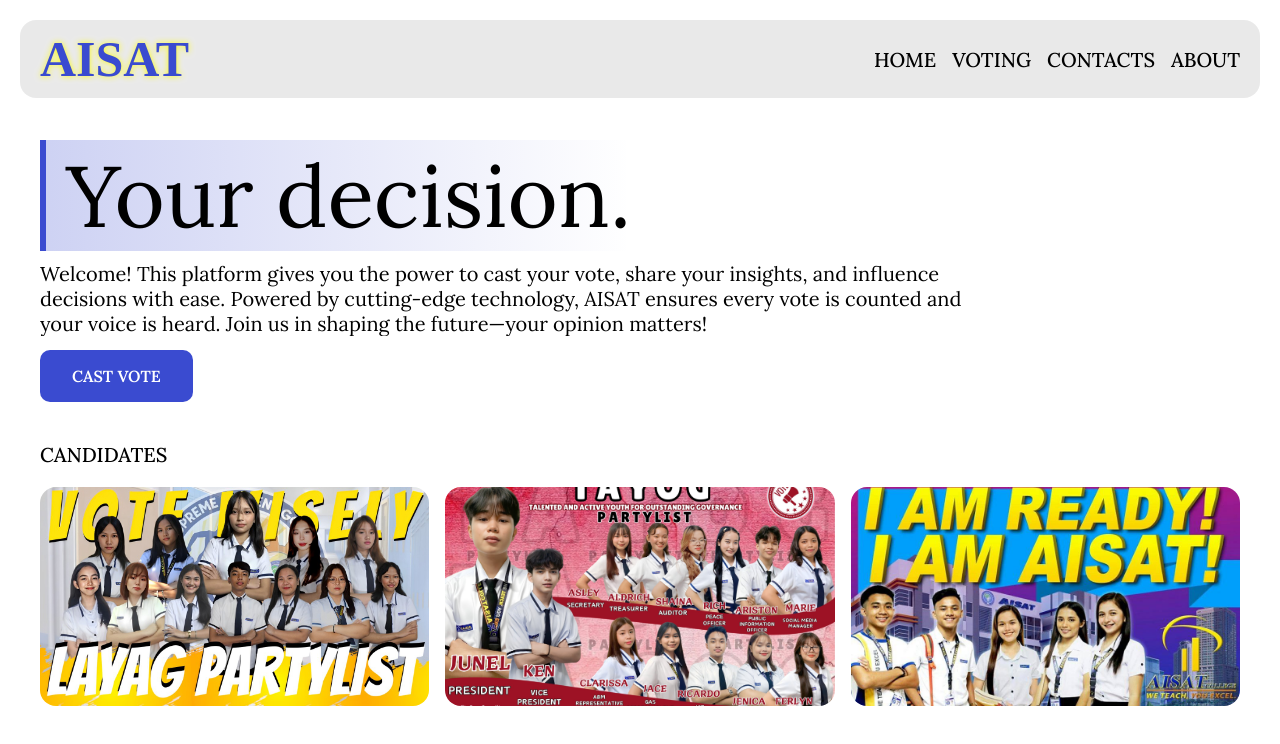
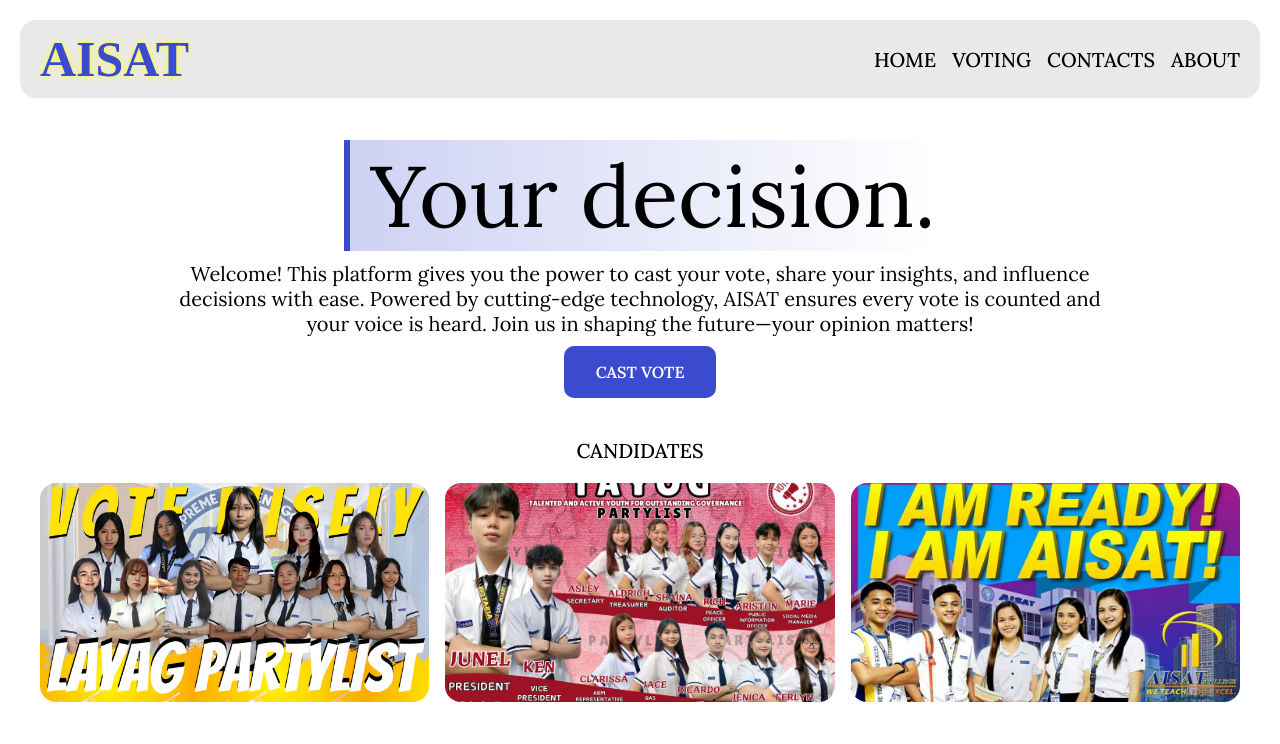
Before and after one commit to roegie/ssg-voting, a Vue app: page /voting in a window 1280 px wide. Shown: the top 744 px of the page. Built offline with nearby package versions, Linux system fonts and the light colour scheme.

Commit message:
centered

```diff
--- a/src/views/Home.vue
+++ b/src/views/Home.vue
@@ -68,6 +68,10 @@ onMounted(() => {
 
 <style scoped>
   main {
+    display: flex;
+    flex-direction: column;
+    align-items: center;
+    text-align: center;
     padding: 14rem 4rem 0;
     animation: upSyndrome 1.6s;
   }
--- a/src/views/Voting.vue
+++ b/src/views/Voting.vue
@@ -5,12 +5,14 @@
         <a class="card">
             <img src="/src/assets/president.jpg">
             <h2>Vote</h2>
-            <h3 class="name">Junek Bonyok</h3>
+            <h3 class="name">Candidate Name 1</h3>
+            <p class="partylist">Partylist 1</p>
         </a>
         <a class="card">
-            <img src="/src/assets/vice-president.jpg">
+            <img src="/src/assets/president.jpg">
             <h2>Vote</h2>
-            <h3 class="name">Shanty Dela Cruz Lay</h3>
+            <h3 class="name">Candidate Name 2</h3>
+            <p class="partylist">Partylist 2</p>
         </a>
       </section>
     </main>
@@ -46,7 +48,7 @@
         transform: translateY(-6px);
     }
     .card:hover > img {
-        filter: brightness(80%);
+        filter: brightness(70%);
     }
     .card:hover > h2, .card:hover > .name {
         opacity: 1;
@@ -67,7 +69,6 @@
         padding: 0.6rem 1.2rem;
         backdrop-filter: blur(20px);
         border-radius: 10rem;
-        font: 600 2rem "Albert Sans";
         transform: translate(-50%, -50%);
     }
     .name {
```
